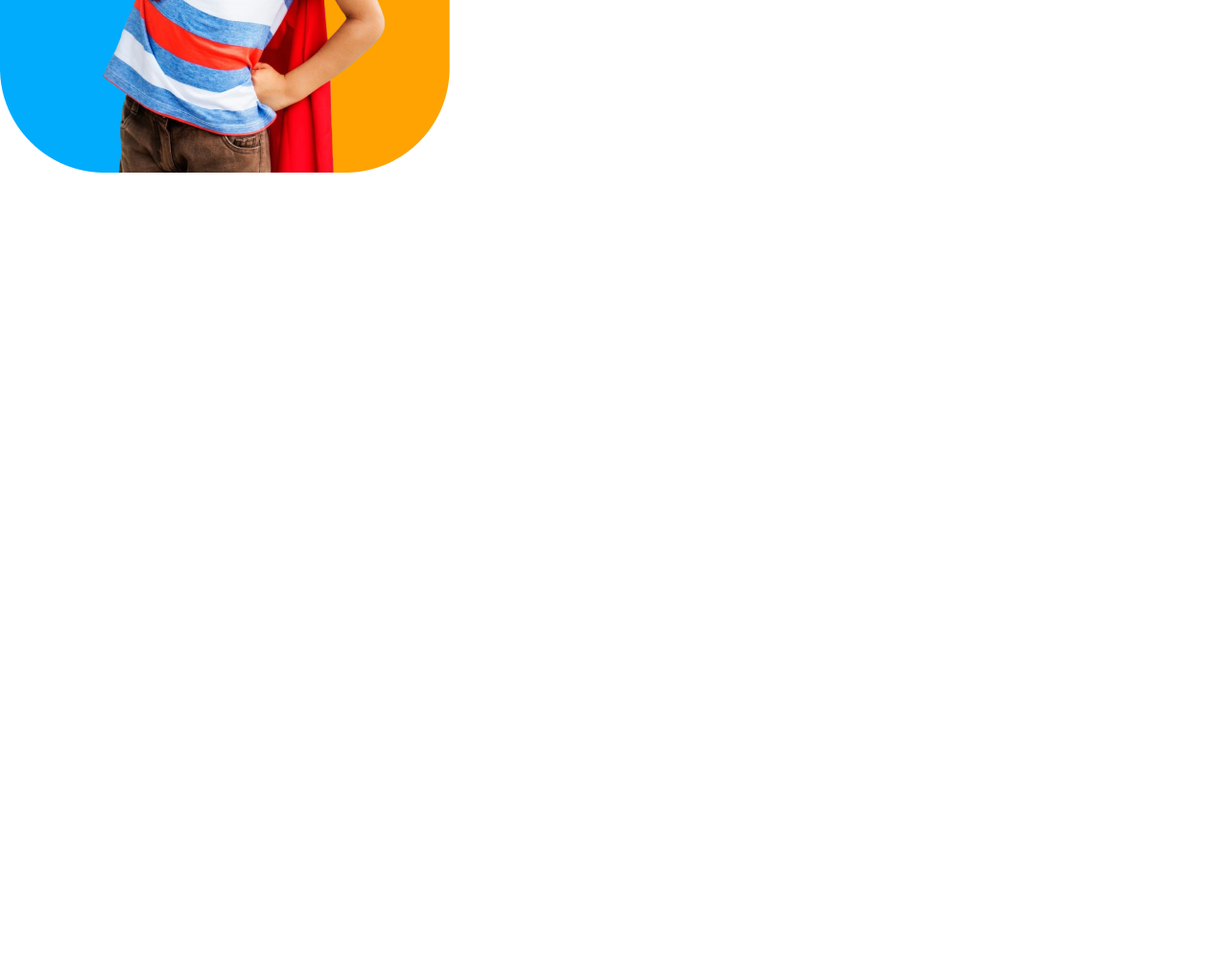
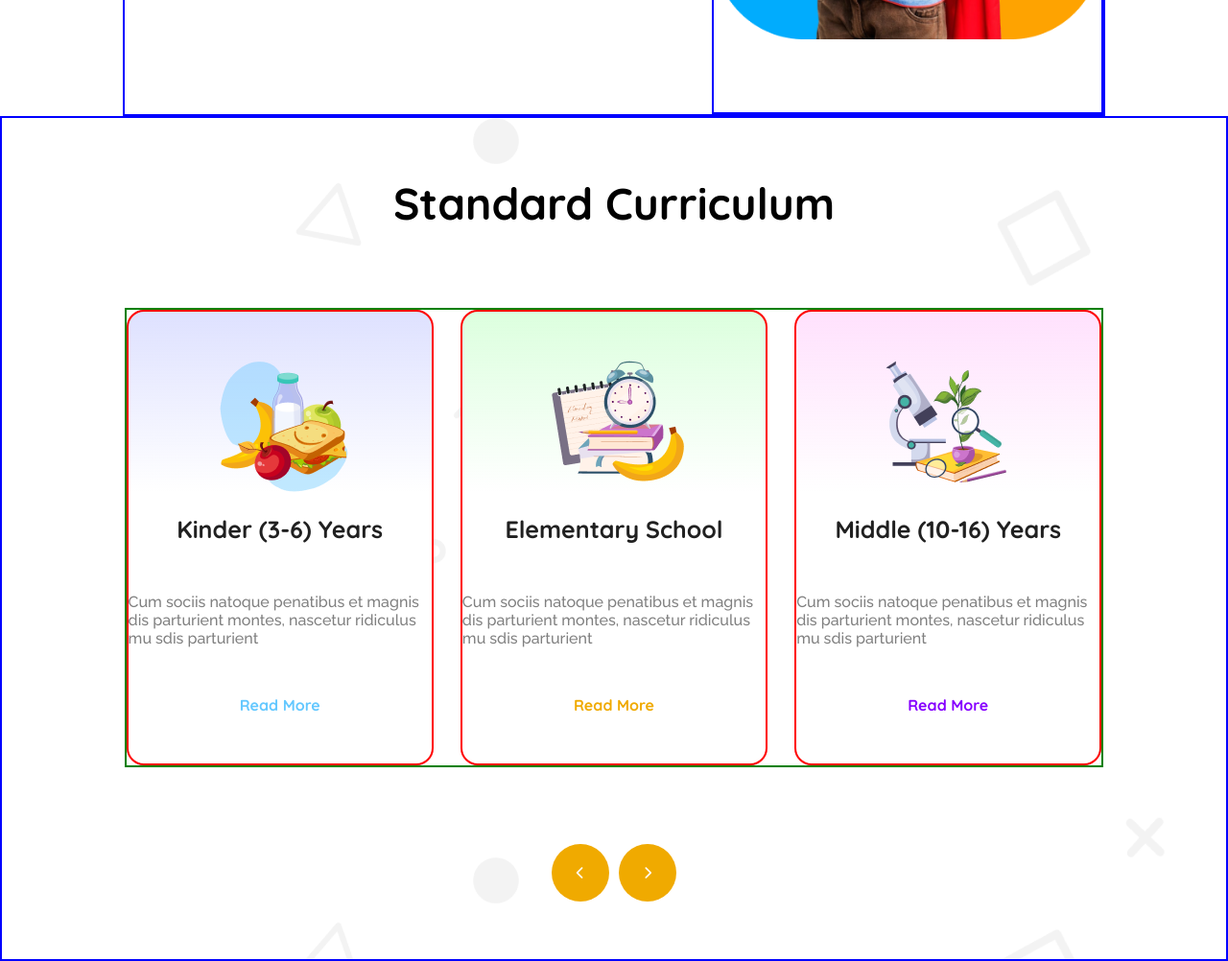
Before and after one commit to arifulmit17/Kids-school-assignment-2-b11, a plain HTML site: page index.html in a window 1280 px wide. Shown: the part 568-1570 px from the top of the page at 96% size. Before the commit the page ends 800 px from the top, so only its background shows below. Drawn offline with Linux system fonts and the light colour scheme.

Commit message:
added banner and curriculum section

```diff
--- a/index.html
+++ b/index.html
@@ -37,7 +37,7 @@
 
         </nav>
         <section id="banner">
-            <div class="banner-container">
+            <div class="banner-container display-flex">
                 <div class="banner-text">
                     <h1 class="banner-title">Empowering
                         students from small age towards vision</h1>
@@ -51,7 +51,51 @@
         </section>
     </header>
     <main>
+        <section id="curriculum">
+            <div class="curriculum-container display-flex">
+                <h1 class="section-title nav-text">Standard Curriculum</h1>
+                <div class="card-container display-flex">
+                    <div class="card-1 card">
+                        <div class="card-img">
+                            <img src="./assets/kinder.png" alt="kinder">
+                        </div>
+                        <h1 class="card-tag">Kinder (3-6) Years</h1>
+                        <p class="card-description">Cum sociis natoque penatibus et magnis
+                            dis parturient montes, nascetur ridiculus
+                            mu sdis parturient</p>
+                        <a class="read" href=""><span class="read1">Read More</span></a>
 
+                    </div>
+                    <div class="card-2 card">
+                        <div class="card-img">
+                            <img src="./assets/elementary.png" alt="elementary">
+                        </div>
+                        <h1 class="card-tag">Elementary School</h1>
+                        <p class="card-description">Cum sociis natoque penatibus et magnis
+                            dis parturient montes, nascetur ridiculus
+                            mu sdis parturient</p>
+                        <a class="read" href=""><span class="read2">Read More</span></a>
+
+                    </div>
+                    <div class="card-3 card">
+                        <div class="card-img">
+                            <img src="./assets/middle.png" alt="middle">
+                        </div>
+                        <h1 class="card-tag">Middle (10-16) Years</h1>
+                        <p class="card-description">Cum sociis natoque penatibus et magnis
+                            dis parturient montes, nascetur ridiculus
+                            mu sdis parturient</p>
+                        <a class="read" href=""><span class="read3">Read More</span></a>
+
+                    </div>
+
+                </div>
+                <div class="buttons display-flex">
+                    <button class="btn-scroll"><i class="fa-solid fa-chevron-left"></i></button>
+                    <button class="btn-scroll"><i class="fa-solid fa-chevron-right"></i></button>
+                </div>
+            </div>
+        </section>
     </main>
     <footer>
 
--- a/styles/style.css
+++ b/styles/style.css
@@ -94,3 +94,110 @@
 
 
 /* banner-related styles */
+.banner-container{
+    width: 80%;
+    height: auto;
+    justify-content: space-between;
+    margin: 0 auto;
+    border: 2px solid blue;
+}
+
+.banner-text{
+    gap: 5%;
+    border: 2px solid blue;
+    width: 55%;
+    height: 330px;
+}
+.banner-img{
+    width: 40%;
+    height: 575px;
+    border: 2px solid blue;
+}
+.banner-image{
+    width: 100%;
+}
+
+/* curriculum related styles */
+.curriculum-container{
+    width: 100%;
+    height: auto;
+    margin: 0 auto;
+    background-image: url("../assets/bg.png");
+    border: 2px solid blue;
+    flex-direction: column;
+    gap: 80px;
+    padding: 60px 0;
+}
+.section-title{
+    font-size: 46px;
+}
+.card-container{
+    width: 80%;
+    height: auto;
+    gap: 28px;
+    border: 2px solid green;
+}
+.card{
+    width: 365px;
+    height: 475px;
+    border: 2px solid red;
+    display: flex;
+    flex-direction: column;
+    justify-content: space-evenly;
+    align-items: center;
+    border-radius: 18px;
+}
+.card-1{
+    background: linear-gradient(180.00deg, rgb(222, 225, 255),rgba(255, 255, 255, 0) 40%),rgb(255, 255, 255);
+}
+.card-2{
+    background: linear-gradient(180.00deg, rgb(220, 255, 222),rgba(255, 255, 255, 0) 40%),rgb(255, 255, 255);
+}
+.card-3{
+    background: linear-gradient(180.00deg, rgb(255, 225, 253),rgba(255, 255, 255, 0) 40%),rgb(255, 255, 255);
+}
+.card-img{
+    width: 130px;
+    height: 110px;
+}
+.card-tag{
+    font-family: "quicksand";
+    font-weight: 700;
+    font-size: 25px;
+    color: rgb(32, 32, 32);
+}
+.card-description{
+    font-family: "raleway";
+    font-weight: 500;
+    font-size: 16px;
+    color: rgb(128, 128, 128);
+}
+.read{
+    font-family: "quicksand";
+    font-weight: 700;
+    font-size: 16px;
+    text-decoration: none;
+}
+.read1{
+    color: #64C8FF;
+}
+.read2{
+    color: #F0AA00;
+}
+.read3{
+    color: #8700FF;
+}
+.buttons{
+    width: 130px;
+    height: 60px;
+    gap: 10px;
+}
+.btn-scroll{
+    width: 60px;
+    height: 60px;
+    border-radius: 30px;
+    background-color: #F0AA00;
+    border: none;
+    color: white;
+
+}
```
